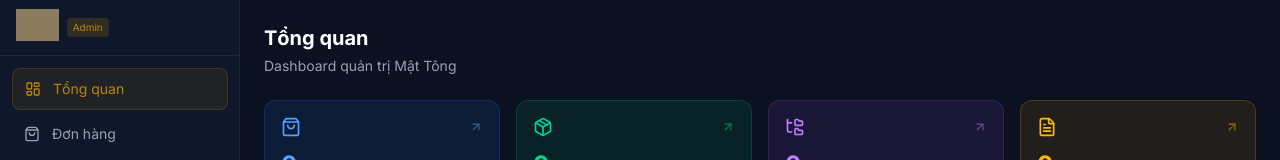
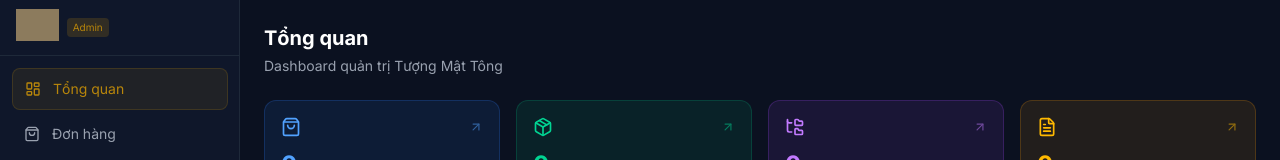
Before and after one commit to ai4bussiness-gif/mat-tong-shop, a Next.js app: page /admin in a window 1280 px wide. Shown: the top 160 px of the page. Built offline with nearby package versions, Linux system fonts and the light colour scheme; no server answers; the database is empty; grey boxes are pictures that could not be loaded.

Commit message:
fix: đúng thương hiệu 'Tượng Mật Tông'

```diff
--- a/src/app/(public)/thanh-toan/page.tsx
+++ b/src/app/(public)/thanh-toan/page.tsx
@@ -100,7 +100,7 @@ export default function CheckoutPage() {
                   { label: 'Ngân hàng', value: 'VietinBank' },
                   { label: 'Số tài khoản', value: '108865812222' },
                   { label: 'Chủ tài khoản', value: 'Mật Tông' },
-                  { label: 'Nội dung CK', value: transferContent || (orderId ? `CKMT${orderId}` : 'Mật Tông') },
+                  { label: 'Nội dung CK', value: transferContent || (orderId ? `CKMT${orderId}` : 'Tượng Mật Tông') },
                 ].map((item) => (
                   <div key={item.label} className="flex items-center justify-between py-1.5 border-b border-gray-800 last:border-0">
                     <span className="text-gray-400">{item.label}</span>
--- a/src/app/admin/page.tsx
+++ b/src/app/admin/page.tsx
@@ -72,7 +72,7 @@ export default async function AdminDashboardPage() {
     <div className="space-y-6">
       <div>
         <h1 className="text-xl font-bold text-white">Tổng quan</h1>
-        <p className="text-sm text-gray-400 mt-1">Dashboard quản trị Mật Tông</p>
+        <p className="text-sm text-gray-400 mt-1">Dashboard quản trị Tượng Mật Tông</p>
       </div>
 
       {/* Stats cards */}
--- a/src/components/ui/ChatWidget.tsx
+++ b/src/components/ui/ChatWidget.tsx
@@ -30,7 +30,7 @@ export default function ChatWidget() {
         <div className="fixed bottom-24 right-6 z-50 w-80 sm:w-96 bg-[#0f172a] border border-gray-700 rounded-2xl shadow-2xl shadow-black/40 overflow-hidden animate-in slide-in-from-bottom-4">
           {/* Header */}
           <div className="bg-gradient-to-r from-[#b8860b] to-[#d4a017] p-4">
-            <p className="text-white font-semibold text-sm">Mật Tông</p>
+            <p className="text-white font-semibold text-sm">Tượng Mật Tông</p>
             <p className="text-white/80 text-xs mt-0.5">Hỗ trợ khách hàng</p>
           </div>
 
```
